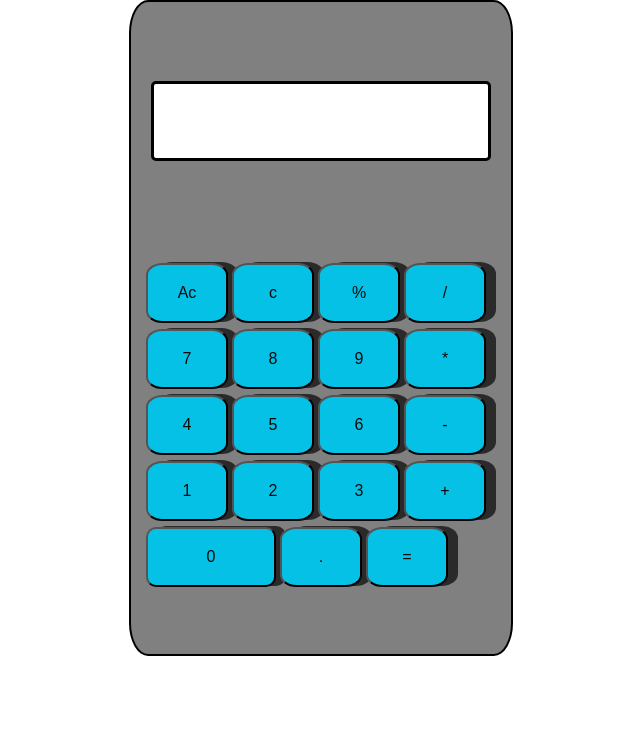
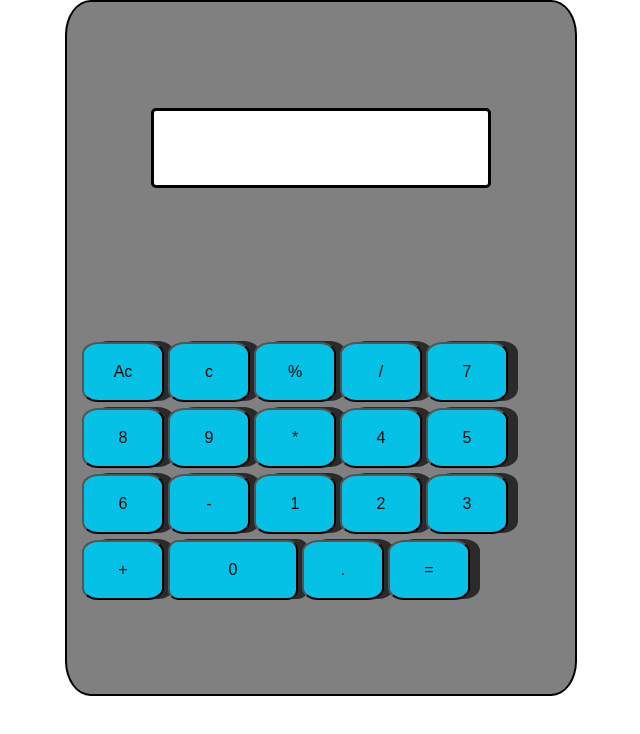
Before and after one commit to kiranmaigk123/calcalator, a plain HTML site: page index.html in a window 1280 px wide. Shown: the whole page, without its empty margins (319-959 px from the left). Drawn offline with Linux system fonts and the light colour scheme.

Commit message:
Update index.html

```diff
--- a/index.html
+++ b/index.html
@@ -17,8 +17,8 @@
         }
 
         #calci {
-            height: 82%;
-            width: 30%;
+            height: 87%;
+            width: 40%;
             background-color: grey;
             border-radius: 5%;
             border: 2px solid black;
```
